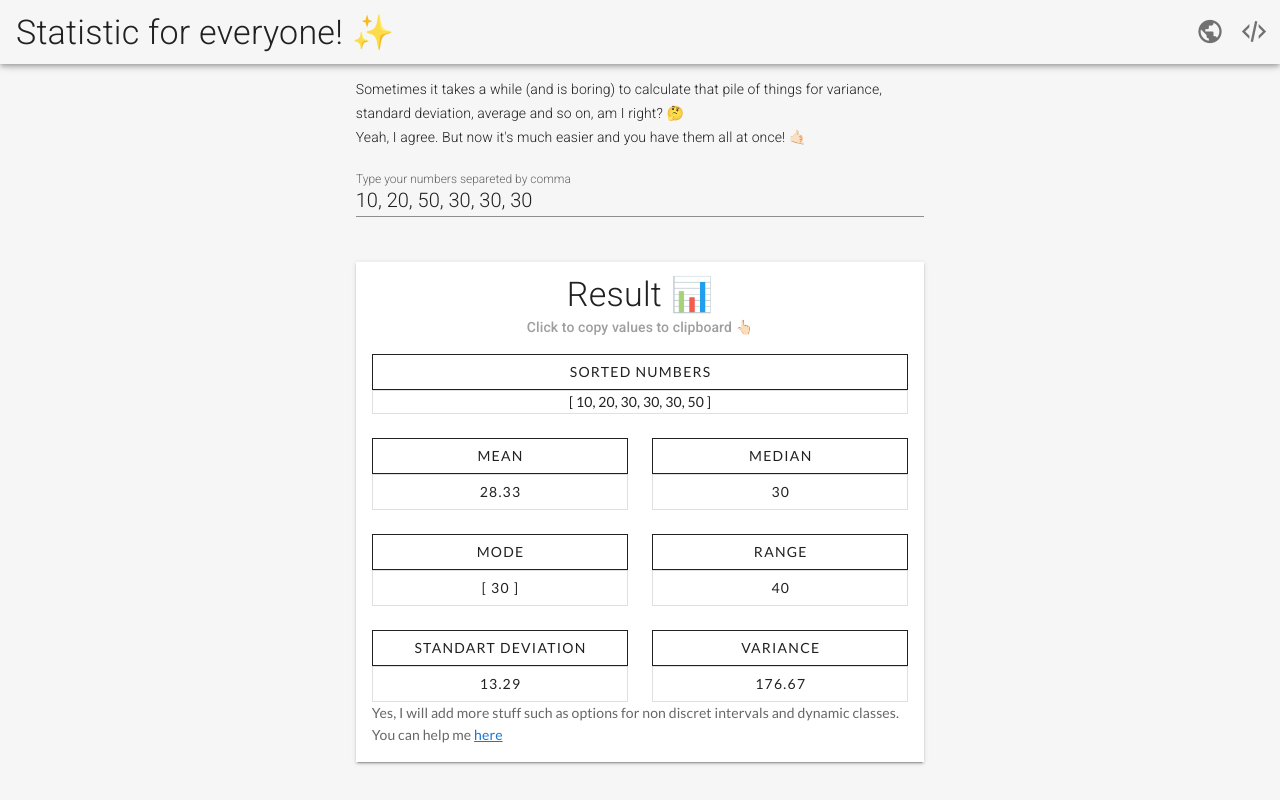
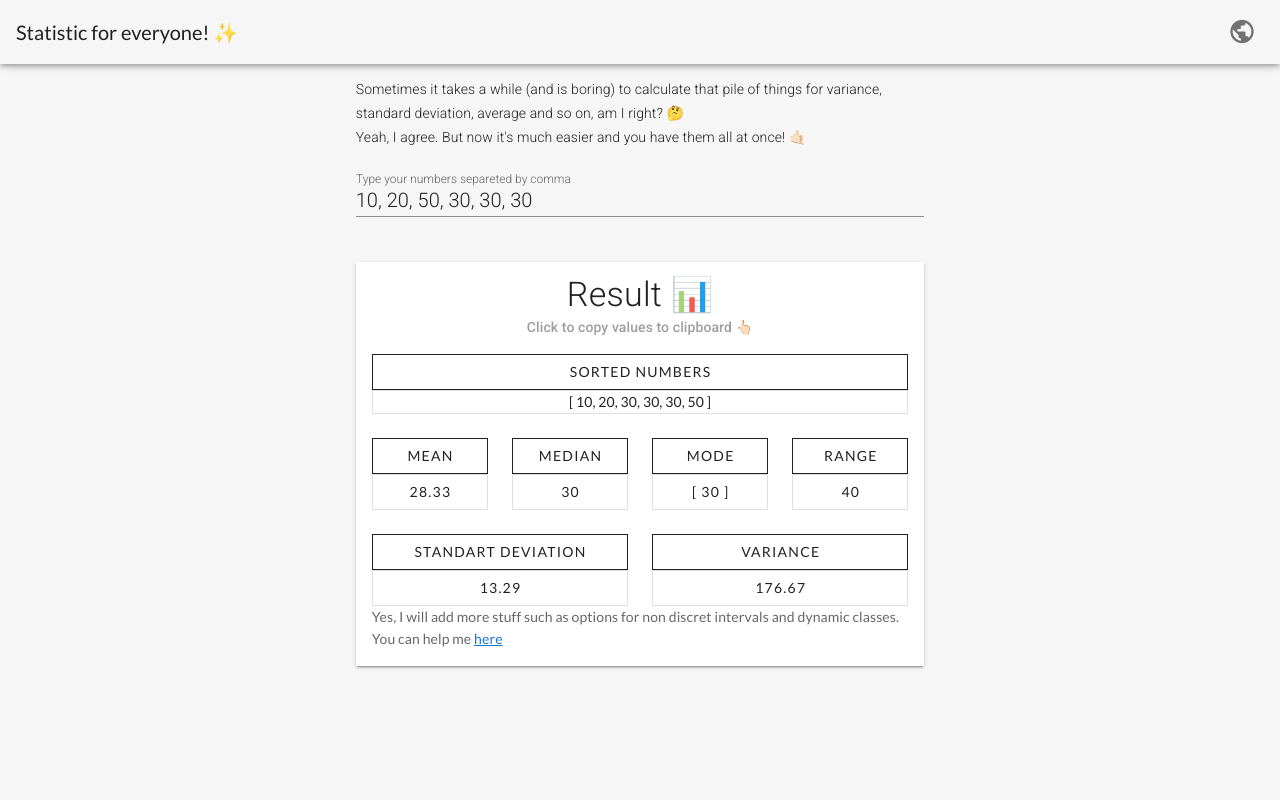
Before and after one commit to kammradt/easy-statistics, a Vue app: page / in a window 1280 px wide. Built offline with nearby package versions, Linux system fonts and the light colour scheme.

Commit message:
:art: Better sizing for results

```diff
--- a/src/views/Home.vue
+++ b/src/views/Home.vue
@@ -1,20 +1,20 @@
 <template>
   <div>
     <v-toolbar color="#F6F6F6">
-      <v-toolbar-title class="font-weight-light display-1" v-text="$t('title')"/>
+      <v-toolbar-title class="font-weight-light" v-text="$t('title')"/>
       <v-spacer/>
       <v-speed-dial direction="bottom">
         <template v-slot:activator>
-          <v-btn text right icon large>
+          <v-btn icon large>
             <v-icon v-text="'mdi-earth'"/>
           </v-btn>
         </template>
         <v-btn fab v-for="language in languages" :key="language.lang" v-text="language.emoji"
                @click="setLanguageTo(language.lang)" class="display-1"/>
+        <v-btn fab link target="_blank" href="https://github.com/kammradt/easy-statistics">
+          <v-icon v-text="'mdi-xml'"/>
+        </v-btn>
       </v-speed-dial>
-      <v-btn text right icon large link target="_blank" href="https://github.com/kammradt/easy-statistics">
-        <v-icon v-text="'mdi-xml'"/>
-      </v-btn>
     </v-toolbar>
     <v-container grid-list-sm>
       <v-row justify="center">
@@ -39,14 +39,14 @@
                   <v-card @click="({})" v-text="ordered" outlined tile class="text-wrap text-center"/>
                 </v-col>
 
-                <v-col v-for="(result, operation) in report" :key="operation" cols="6" @click="copy(result)">
+                <v-col v-for="(result, operation) in report" :key="operation" @click="copy(result)">
                   <v-btn block tile outlined v-text="$t(`report.${operation}`)"/>
                   <v-btn block tile outlined text v-text="result"/>
                 </v-col>
 
               </v-row>
-              <span v-text="$t('future')" />
-              <a href='https://github.com/kammradt/easy-statistics' target='_blank' v-text="$t('future_link')" />
+              <span v-text="$t('future')"/>
+              <a href='https://github.com/kammradt/easy-statistics' target='_blank' v-text="$t('future_link')"/>
             </v-card-text>
           </v-card>
         </v-col>
```
